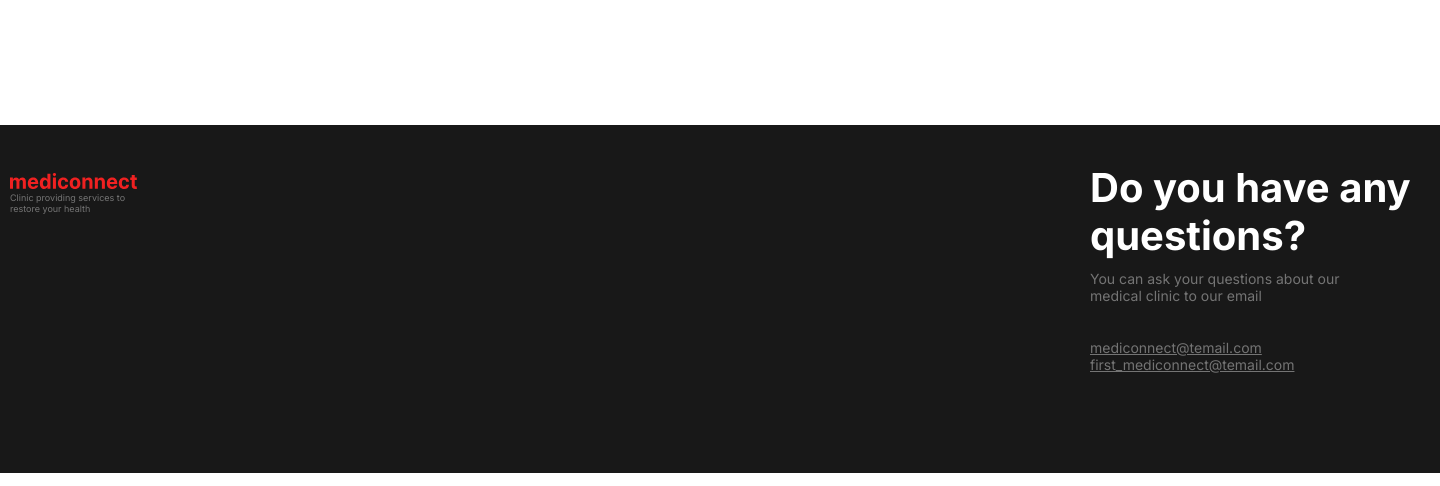
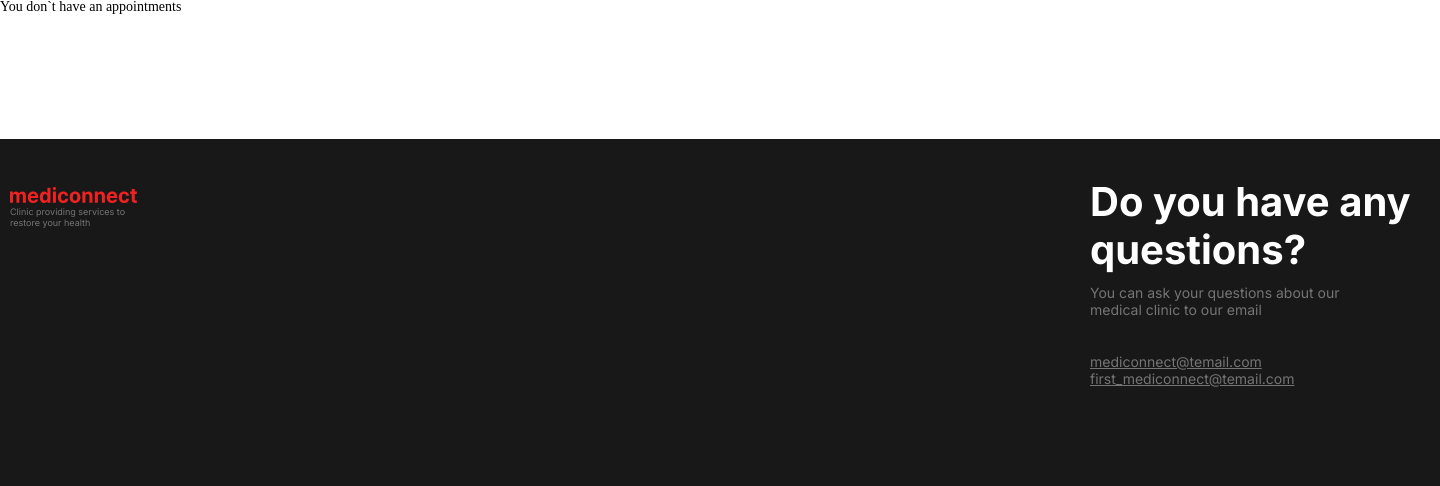
Before and after one commit to yaseliwanoff/mediconnect, a Django app: page /my-page/ in a window 1440 px wide. Shown: the part 88-574 px from the top of the page. Run offline with Django 5.2, Linux system fonts and the light colour scheme; the visitor is signed in with stand-in values (Sample User, id 1); data that the repository does not hold is empty.

Commit message:
Fixed bug in appointments tamplate

```diff
--- a/main/templates/main/user-appointments.html
+++ b/main/templates/main/user-appointments.html
@@ -54,5 +54,7 @@
       {% endif %}
     </span>
   </div>
+{% else %}
+<p>You don`t have an appointments</p>
 {% endif %}
 {% endblock %}
```
